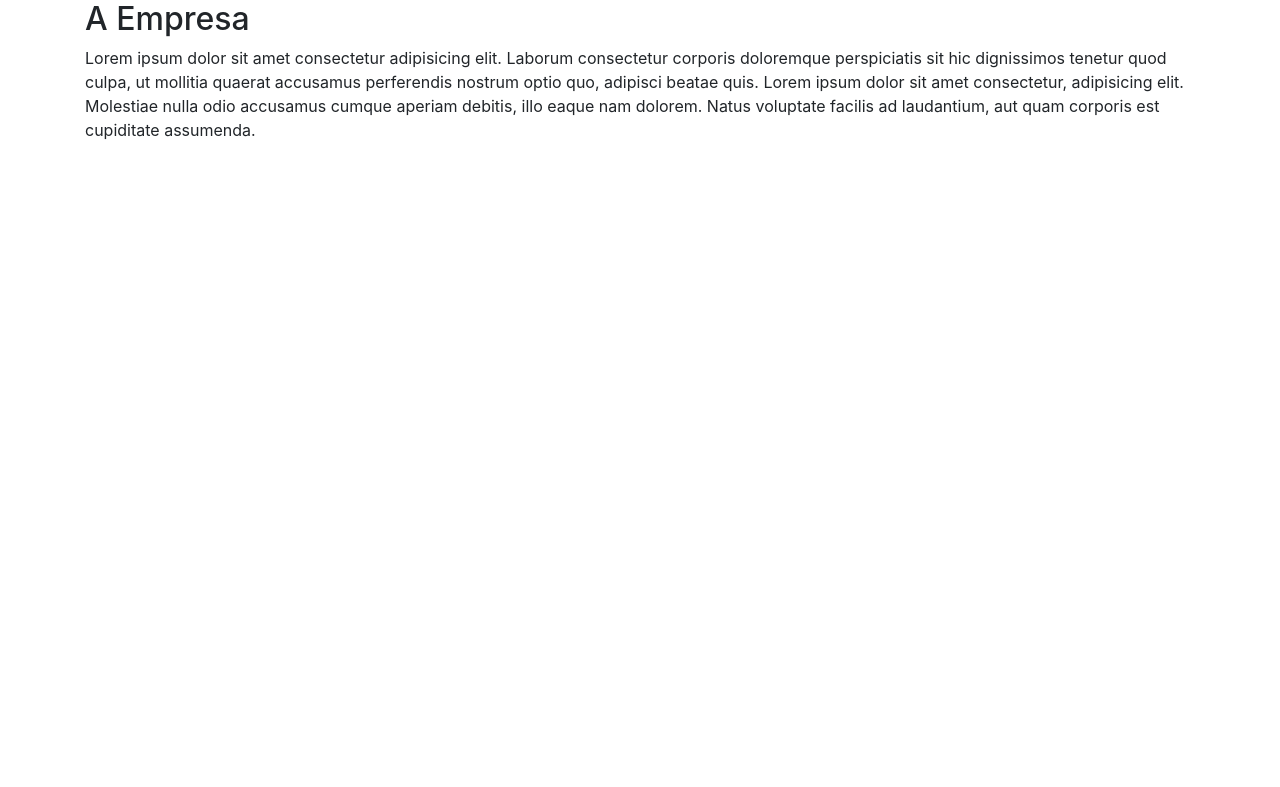
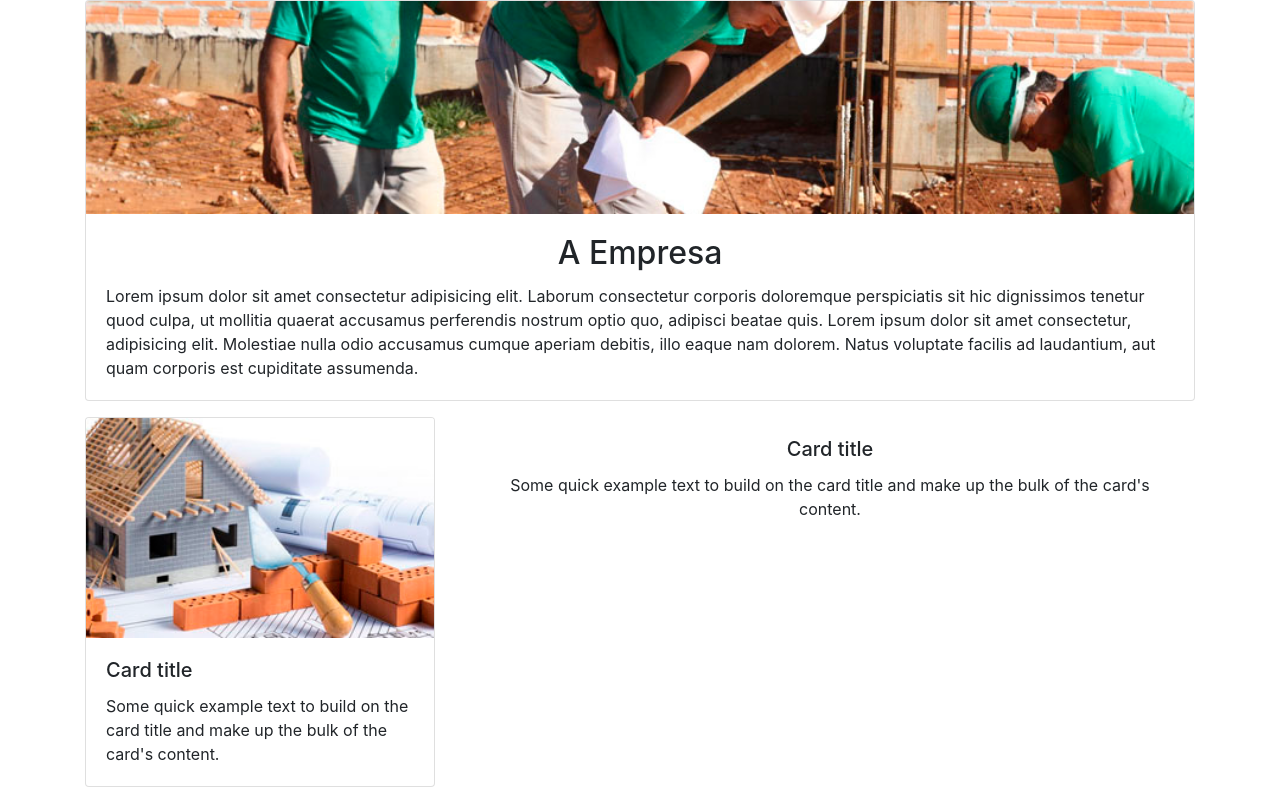
Before and after one commit to walacecordeiro/JC, a PHP site: page /index.php?pag=emp in a window 1280 px wide. Shown: the part 64-851 px from the top of the page. Before the commit the page ends 204 px from the top, so only its background shows below. Run offline with PHP 8.4, Linux system fonts and the light colour scheme.

Commit message:
pag empresa ainda em contrução + card

```diff
--- a/pages/empresa.php
+++ b/pages/empresa.php
@@ -1,6 +1,47 @@
  <section class="container" method="post" action="index.php?pag=emp">
-<h2> A Empresa </h2>
 
-<p> Lorem ipsum dolor sit amet consectetur adipisicing elit. Laborum consectetur corporis doloremque perspiciatis sit hic dignissimos tenetur quod culpa, ut mollitia quaerat accusamus perferendis nostrum optio quo, adipisci beatae quis. Lorem ipsum dolor sit amet consectetur, adipisicing elit. Molestiae nulla odio accusamus cumque aperiam debitis, illo eaque nam dolorem. Natus voluptate facilis ad laudantium, aut quam corporis est cupiditate assumenda.</p>
+<div class="card mb-3">
+  <img class="card-img-top" src="img/empresa4.jpg" alt="Card image cap">
+  <div class="card-body">
+    <h2 class="card-title text-center">A Empresa</h2>
+    <p class="card-text">Lorem ipsum dolor sit amet consectetur adipisicing elit. Laborum consectetur corporis doloremque perspiciatis sit hic dignissimos tenetur quod culpa, ut mollitia quaerat accusamus perferendis nostrum optio quo, adipisci beatae quis. Lorem ipsum dolor sit amet consectetur, adipisicing elit. Molestiae nulla odio accusamus cumque aperiam debitis, illo eaque nam dolorem. Natus voluptate facilis ad laudantium, aut quam corporis est cupiditate assumenda.</p>
+
+    <!--<p class="card-text"><small class="text-muted"></small></p>-->
+  </div>
+</div>
 
 </section>
+
+<section class="container">
+
+<div class="row">
+
+<div class="col-md-4">
+
+<div class="card " style="width: 100%;">
+  <img class="card-img-top float-right" src="img/empresa5.jpg" alt="Card image cap">
+  <div class="card-body">
+    <h5 class="card-title">Card title</h5>
+    <p class="card-text">Some quick example text to build on the card title and make up the bulk of the card's content.</p>
+    <!--<a href="#" class="btn btn-primary">Go somewhere</a>-->
+  </div>
+
+</div>
+
+</div>
+
+<div class="col-md-8">
+
+<div class="text-center" style="width: 100%; height:100%">
+  <!--<img class="card-img-top float-right" src="img/empresa5.jpg" alt="Card image cap">-->
+  <div class="card-body">
+    <h5 class="card-title">Card title</h5>
+    <p class="card-text">Some quick example text to build on the card title and make up the bulk of the card's content.</p>
+    <!--<a href="#" class="btn btn-primary">Go somewhere</a>-->
+  </div>
+
+</div>
+
+</div>
+
+</section>
```
Also changed, not shown: img/empresa4.jpg (added), img/empresa5.jpg (added).
